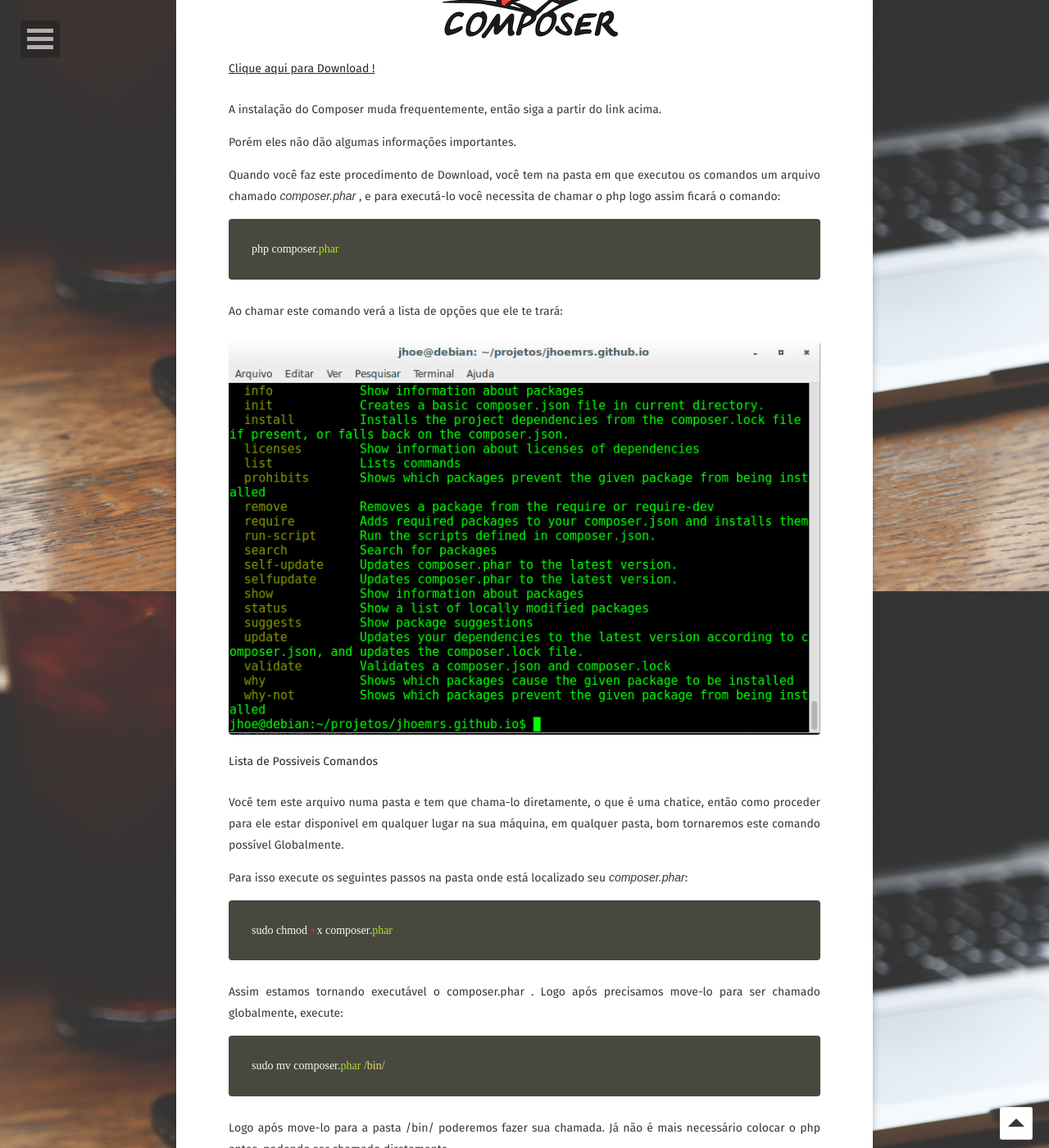
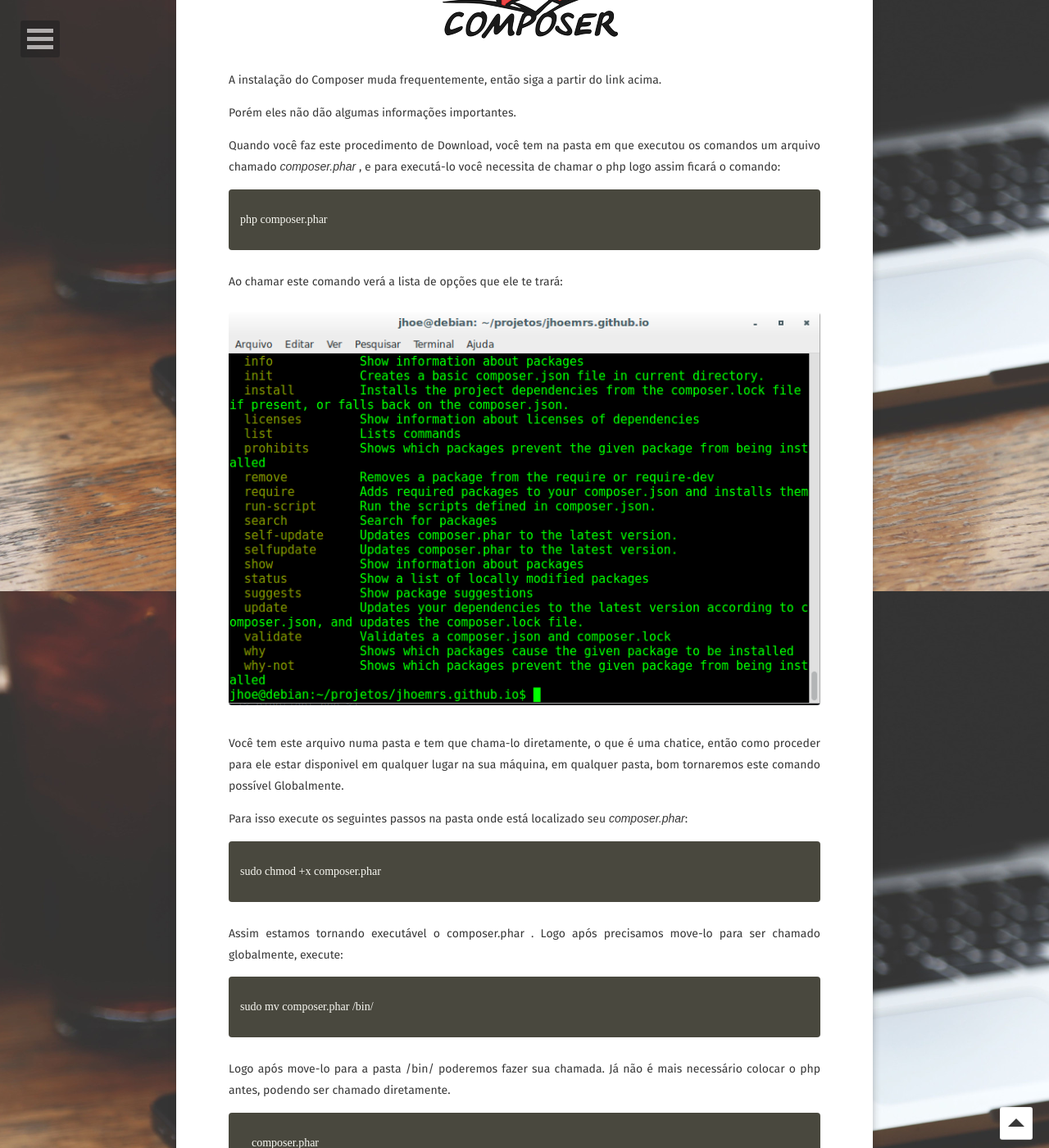
Before and after one commit to jhoemrs/jhoemrs.github.io, a Jekyll site: the page built from _posts/2016-03-13-composerInstall.md, in a window 1280 px wide and 1400 px high, scrolled down 1079 px. Shown: the whole window at 82% size. Built offline with Jekyll 4.4.1, drawn with Linux system fonts in a browser that asks for light colours; some web fonts are replaced; comment, search, counter and statistics services are not loaded.

Commit message:
Migracao Postagem.

```diff
--- a/_posts/2016-03-13-composerInstall.md
+++ b/_posts/2016-03-13-composerInstall.md
@@ -16,8 +16,9 @@
 Eis então o Composer:
 
 <figure>
-	<img src="{{ site.url }}/images/bancoPostagens/composerInstall/composerLogo.png">
-	<figcaption><a href="https://getcomposer.org/download/" data-toggle="tooltip" title="Eis o Maestro">Clique aqui para Download !</a></figcaption>
+	<a href="https://getcomposer.org/download/" data-toggle="tooltip" title="Eis o Maestro">
+		<img src="{{ site.url }}/images/bancoPostagens/composerInstall/composerLogo.png">
+	</a>
 </figure>
 
 A instalação do Composer muda frequentemente, então siga a partir do link acima.
@@ -25,34 +26,33 @@
 Porém eles não dão algumas informações importantes.
 
 Quando você faz este procedimento de Download, você tem na pasta em que executou os comandos um arquivo chamado *composer.phar* , e para executá-lo você necessita de chamar o php logo assim ficará o comando:
-{% highlight ruby %}
-    php composer.phar
+{% highlight shell %}
+php composer.phar
 {% endhighlight %}
 
 Ao chamar este comando verá a lista de opções que ele te trará:
 
 <figure>
 	<img src="{{ site.url }}/images/bancoPostagens/composerInstall/chamadaComposer.png">
-	<figcaption><a data-toggle="tooltip" title="Chamada do Composer">Lista de Possiveis Comandos</a></figcaption>
 </figure>
 
 Você tem este arquivo numa pasta e tem que chama-lo diretamente, o que é uma chatice, então como proceder para ele estar disponivel em qualquer lugar na sua máquina, em qualquer pasta, bom tornaremos este comando possível Globalmente.
 
 Para isso execute os seguintes passos na pasta onde está localizado seu *composer.phar*:
-{% highlight ruby %}
-    sudo chmod +x composer.phar
+{% highlight shell %}
+sudo chmod +x composer.phar
 {% endhighlight %}
 
 Assim estamos tornando executável o composer.phar .
 Logo após precisamos move-lo para ser chamado globalmente, execute:
-{% highlight ruby %}
-    sudo mv composer.phar /bin/
+{% highlight shell %}
+sudo mv composer.phar /bin/
 {% endhighlight %}
 
 Logo após move-lo para a pasta /bin/ poderemos fazer sua chamada.
 Já não é mais necessário colocar o php antes, podendo ser chamado diretamente.
 
-{% highlight ruby %}
+{% highlight shell %}
     composer.phar
 {% endhighlight %}
 
```
